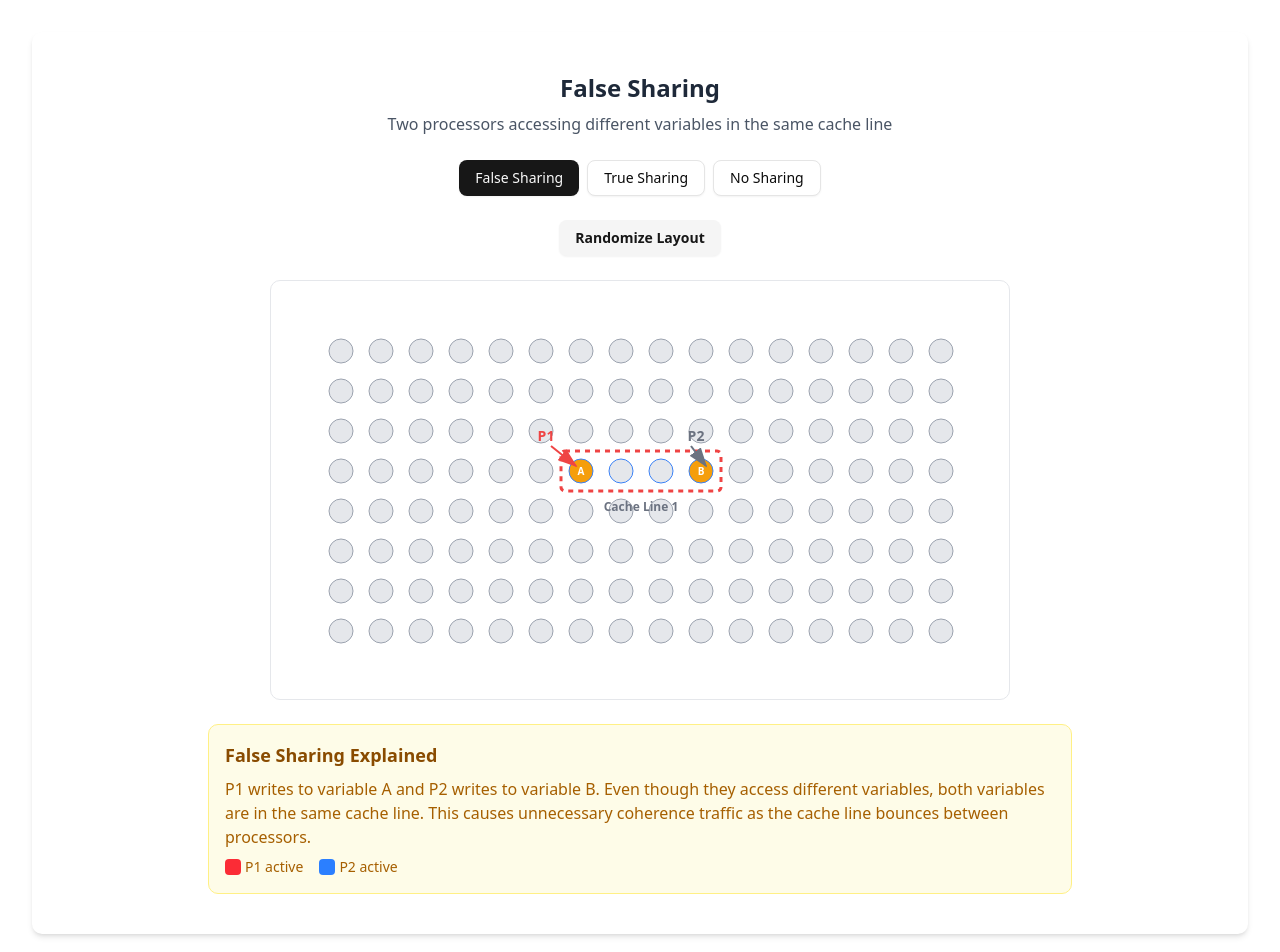
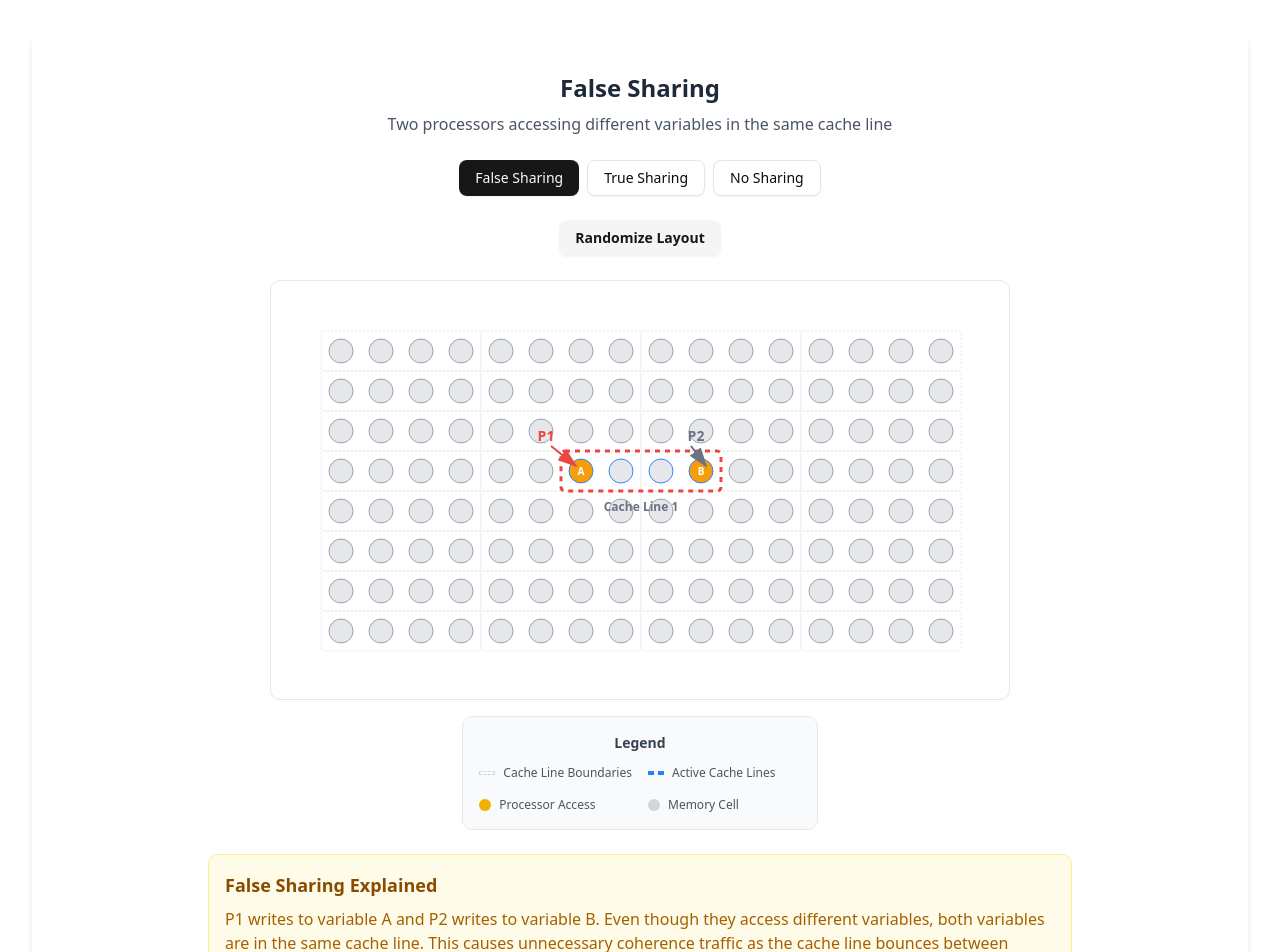
Before and after one commit to Goodr-Interactive/viz-computer-systems, a React (Vite) app: page /csc368/coherence in a window 1280 px wide. Shown: the top 952 px of the page. Built offline with nearby package versions, Linux system fonts and the light colour scheme.

Commit message:
added legend and ensure that cache lines are in grids

```diff
--- a/src/pages/csc368/coherence/components/SimpleFalseSharingViz.tsx
+++ b/src/pages/csc368/coherence/components/SimpleFalseSharingViz.tsx
@@ -35,20 +35,24 @@ export const SimpleFalseSharingViz: React.FC = () => {
   // Randomization function
   const randomizeConfiguration = () => {
     const getRandomRow = () => Math.floor(Math.random() * ROWS);
-    const getRandomCol = (maxCol = COLS - CACHE_LINE_LENGTH) => Math.floor(Math.random() * maxCol);
+    const getRandomCacheLineCol = () => {
+      // Ensure cache lines are aligned to CACHE_LINE_LENGTH boundaries
+      const maxCacheLines = Math.floor(COLS / CACHE_LINE_LENGTH);
+      const cacheLineIndex = Math.floor(Math.random() * maxCacheLines);
+      return cacheLineIndex * CACHE_LINE_LENGTH;
+    };
 
     const cacheLineRow = getRandomRow();
-    const cacheLineStartCol = getRandomCol();
+    const cacheLineStartCol = getRandomCacheLineCol();
 
     let secondCacheLineRow, secondCacheLineStartCol;
     // Ensure second cache line doesn't overlap with first
     do {
       secondCacheLineRow = getRandomRow();
-      secondCacheLineStartCol = getRandomCol();
+      secondCacheLineStartCol = getRandomCacheLineCol();
     } while (
       secondCacheLineRow === cacheLineRow &&
-      secondCacheLineStartCol < cacheLineStartCol + CACHE_LINE_LENGTH &&
-      secondCacheLineStartCol + CACHE_LINE_LENGTH > cacheLineStartCol
+      secondCacheLineStartCol === cacheLineStartCol
     );
 
     setRandomConfig({
@@ -218,6 +222,31 @@ export const SimpleFalseSharingViz: React.FC = () => {
           height={gridHeight + 100}
           className="border border-gray-200 rounded-lg"
         >
+          {/* Background cache line grid - show all possible cache lines */}
+          {Array.from({ length: ROWS }, (_, row) =>
+            Array.from({ length: Math.ceil(COLS / CACHE_LINE_LENGTH) }, (_, cacheLineIndex) => {
+              const startCol = cacheLineIndex * CACHE_LINE_LENGTH;
+              if (startCol >= COLS) return null;
+
+              const actualLength = Math.min(CACHE_LINE_LENGTH, COLS - startCol);
+
+              return (
+                <rect
+                  key={`cache-line-${row}-${cacheLineIndex}`}
+                  x={50 + startCol * cellSize}
+                  y={50 + row * cellSize}
+                  width={actualLength * cellSize}
+                  height={cellSize}
+                  fill="none"
+                  stroke="#e5e7eb"
+                  strokeWidth="1"
+                  strokeDasharray="2,2"
+                  rx="2"
+                />
+              );
+            })
+          )}
+
           {/* Memory grid */}
           {memoryGrid.map((cell) => (
             <g key={cell.id}>
@@ -259,7 +288,7 @@ export const SimpleFalseSharingViz: React.FC = () => {
             </g>
           ))}
 
-          {/* Cache line outline with animation - only animate for false sharing and true sharing */}
+          {/* Active cache line outlines with animation - only animate for false sharing and true sharing */}
           <rect
             x={50 + config.cacheLineStartCol * cellSize}
             y={50 + config.cacheLineRow * cellSize}
@@ -399,6 +428,31 @@ export const SimpleFalseSharingViz: React.FC = () => {
         </svg>
       </div>
 
+      {/* Legend */}
+      <div className="flex justify-center mb-6">
+        <div className="bg-gray-50 border border-gray-200 rounded-lg p-4">
+          <h4 className="text-sm font-semibold text-gray-700 mb-3 text-center">Legend</h4>
+          <div className="grid grid-cols-2 gap-4 text-xs">
+            <div className="flex items-center gap-2">
+              <div className="w-4 h-1 border border-gray-300 bg-transparent" style={{ borderStyle: 'dashed', borderWidth: '1px' }}></div>
+              <span className="text-gray-600">Cache Line Boundaries</span>
+            </div>
+            <div className="flex items-center gap-2">
+              <div className="w-4 h-1 border-blue-500 bg-transparent" style={{ borderStyle: 'dashed', borderWidth: '2px' }}></div>
+              <span className="text-gray-600">Active Cache Lines</span>
+            </div>
+            <div className="flex items-center gap-2">
+              <div className="w-3 h-3 bg-yellow-500 rounded-full"></div>
+              <span className="text-gray-600">Processor Access</span>
+            </div>
+            <div className="flex items-center gap-2">
+              <div className="w-3 h-3 bg-gray-300 rounded-full"></div>
+              <span className="text-gray-600">Memory Cell</span>
+            </div>
+          </div>
+        </div>
+      </div>
+
       {/* Explanation */}
       <div className="bg-yellow-50 border border-yellow-200 rounded-lg p-4 mt-6">
         <h3 className="text-lg font-semibold text-yellow-800 mb-2">{config.title} Explained</h3>
```
